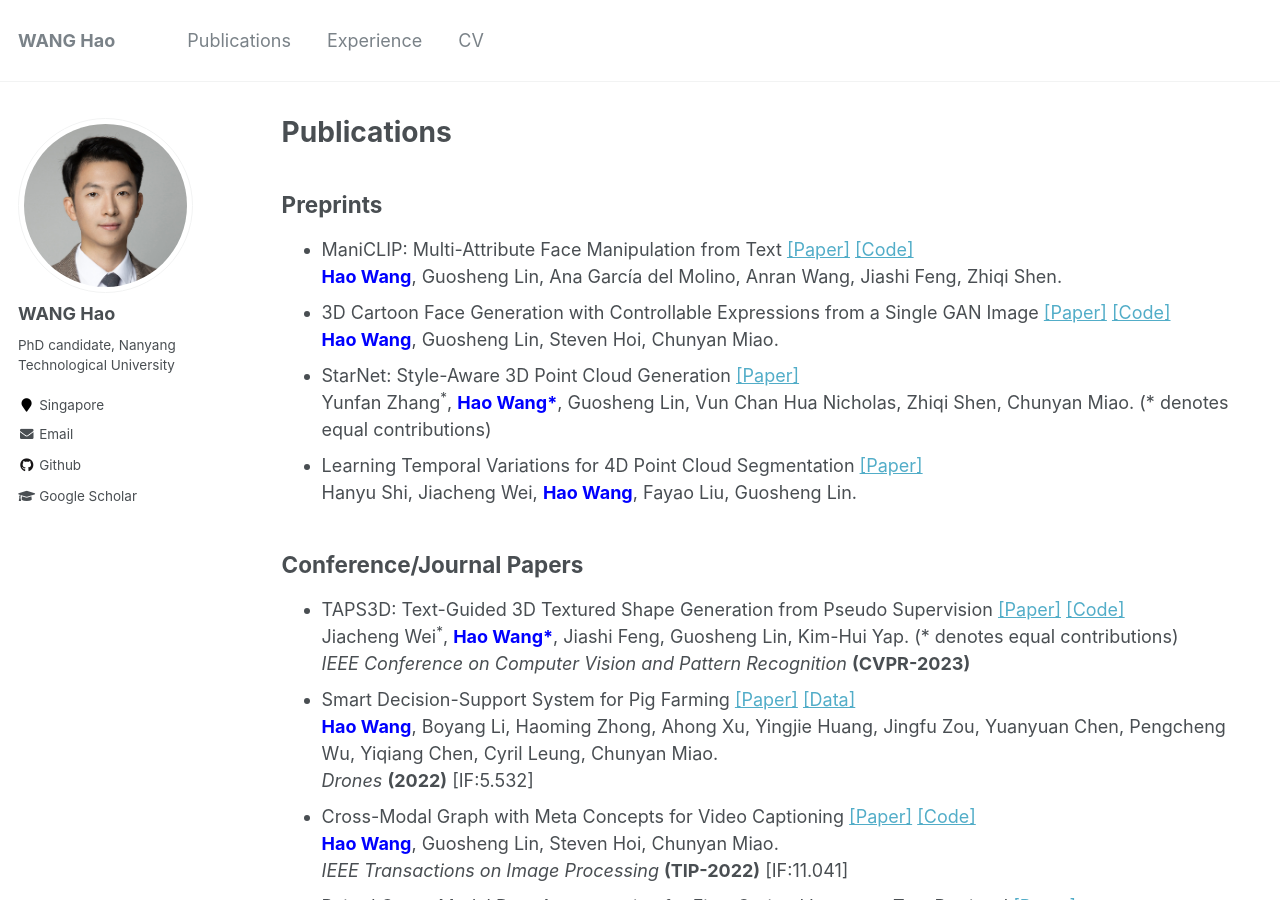
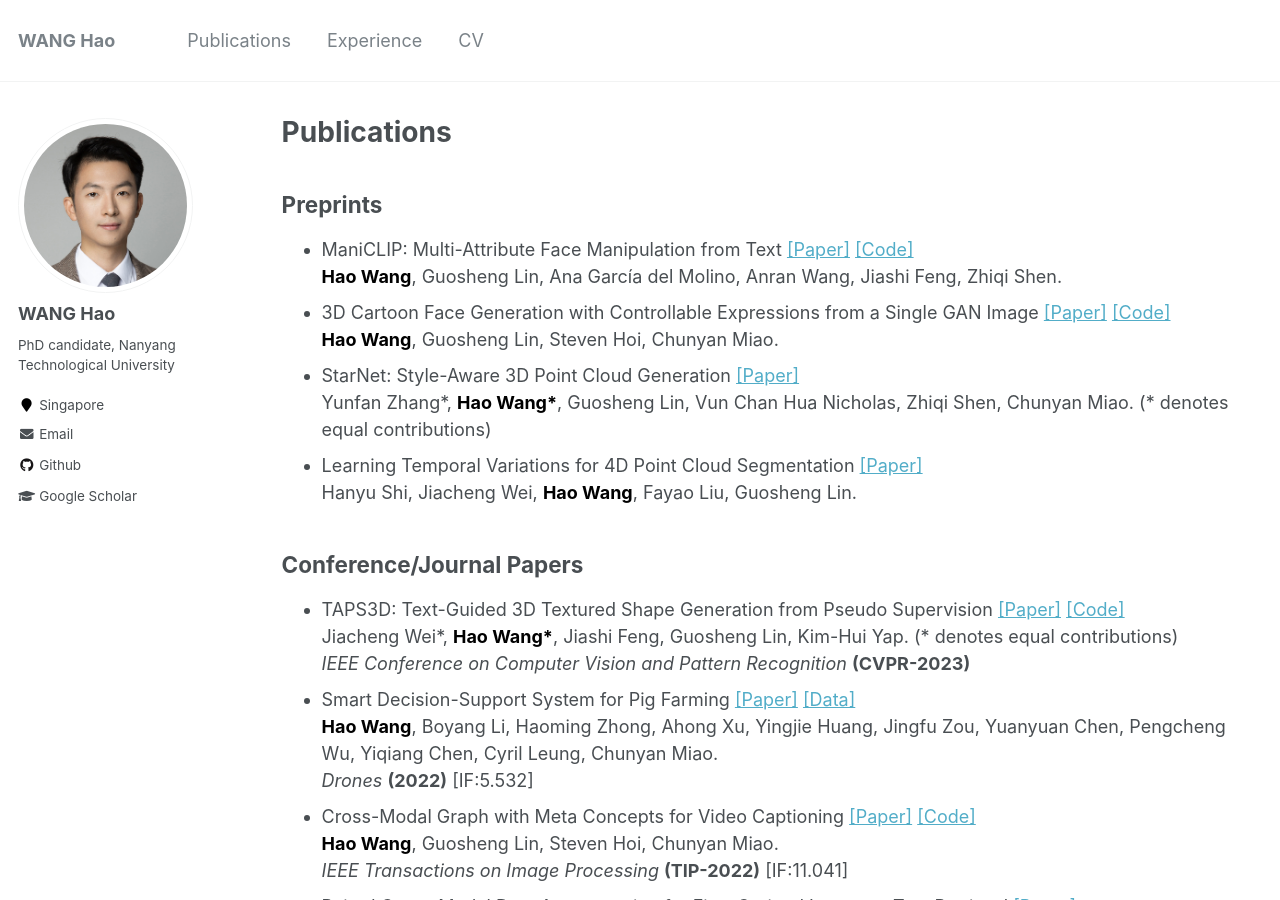
Before and after one commit to hwang1996/hwang1996.github.io, a Jekyll site: the page built from _pages/publications.md, in a window 1280 px wide and 900 px high. Built offline with Jekyll 4.4.1, drawn with Linux system fonts in a browser that asks for light colours.

Commit message:
2023.6.22 updates

```diff
--- a/_pages/publications.md
+++ b/_pages/publications.md
@@ -11,22 +11,22 @@ author_profile: true
 <li>
   ManiCLIP: Multi-Attribute Face Manipulation from Text <a href="https://arxiv.org/abs/2210.00445">[Paper]</a> <a href="https://github.com/hwang1996/ManiCLIP">[Code]</a>
   <br/>
-  <strong><font color="blue">Hao Wang</font></strong>, Guosheng Lin, Ana García del Molino, Anran Wang, Jiashi Feng, Zhiqi Shen.
+  <strong><font color="black">Hao Wang</font></strong>, Guosheng Lin, Ana García del Molino, Anran Wang, Jiashi Feng, Zhiqi Shen.
 </li>
 <li>
   3D Cartoon Face Generation with Controllable Expressions from a Single GAN Image <a href="https://arxiv.org/abs/2207.14425">[Paper]</a> <a href="https://github.com/hwang1996/3D-Cartoon-Face-Generation">[Code]</a>
   <br/>
-  <strong><font color="blue">Hao Wang</font></strong>, Guosheng Lin, Steven Hoi, Chunyan Miao.
+  <strong><font color="black">Hao Wang</font></strong>, Guosheng Lin, Steven Hoi, Chunyan Miao.
 </li>
 <li>
   StarNet: Style-Aware 3D Point Cloud Generation <a href="https://arxiv.org/abs/2303.15805">[Paper]</a>
   <br/>
-  Yunfan Zhang<sup>*</sup>, <strong><font color="blue">Hao Wang*</font></strong>, Guosheng Lin, Vun Chan Hua Nicholas, Zhiqi Shen, Chunyan Miao. (* denotes equal contributions)
+  Yunfan Zhang*, <strong><font color="black">Hao Wang*</font></strong>, Guosheng Lin, Vun Chan Hua Nicholas, Zhiqi Shen, Chunyan Miao. (* denotes equal contributions)
 </li>
 <li>
   Learning Temporal Variations for 4D Point Cloud Segmentation <a href="https://arxiv.org/abs/2207.04673">[Paper]</a>
   <br/>
-  Hanyu Shi, Jiacheng Wei, <strong><font color="blue">Hao Wang</font></strong>, Fayao Liu, Guosheng Lin.
+  Hanyu Shi, Jiacheng Wei, <strong><font color="black">Hao Wang</font></strong>, Fayao Liu, Guosheng Lin.
 </li>
 </ul>
 
@@ -36,83 +36,83 @@ author_profile: true
 <li>
     TAPS3D: Text-Guided 3D Textured Shape Generation from Pseudo Supervision <a href="https://arxiv.org/abs/2303.13273">[Paper]</a> <a href="https://github.com/plusmultiply/taps3d">[Code]</a>
     <br/>
-    Jiacheng Wei<sup>*</sup>, <strong><font color="blue">Hao Wang*</font></strong>, Jiashi Feng, Guosheng Lin, Kim-Hui Yap. (* denotes equal contributions)
+    Jiacheng Wei*, <strong><font color="black">Hao Wang*</font></strong>, Jiashi Feng, Guosheng Lin, Kim-Hui Yap. (* denotes equal contributions)
     <br/>
     <i>IEEE Conference on Computer Vision and Pattern Recognition </i> <strong>(CVPR-2023)</strong><br>
 </li>
 <li>
     Smart Decision-Support System for Pig Farming <a href="https://www.mdpi.com/2504-446X/6/12/389">[Paper]</a> <a href="https://github.com/hwang1996/Pig-Image-Data">[Data]</a>
     <br/>
-    <strong><font color="blue">Hao Wang</font></strong>, Boyang Li, Haoming Zhong, Ahong Xu, Yingjie Huang, Jingfu Zou, Yuanyuan Chen, Pengcheng Wu, Yiqiang Chen, Cyril Leung, Chunyan Miao.
+    <strong><font color="black">Hao Wang</font></strong>, Boyang Li, Haoming Zhong, Ahong Xu, Yingjie Huang, Jingfu Zou, Yuanyuan Chen, Pengcheng Wu, Yiqiang Chen, Cyril Leung, Chunyan Miao.
     <br/><i>Drones</i> <strong>(2022)</strong> [<alert>IF:5.532</alert>]<br>
 </li>
 <li>
     Cross-Modal Graph with Meta Concepts for Video Captioning <a href="https://arxiv.org/abs/2108.06458">[Paper]</a> <a href="https://github.com/hwang1996/Meta-Concepts-for-Video-Captioning">[Code]</a>
     <br/>
-    <strong><font color="blue">Hao Wang</font></strong>, Guosheng Lin, Steven Hoi, Chunyan Miao.
+    <strong><font color="black">Hao Wang</font></strong>, Guosheng Lin, Steven Hoi, Chunyan Miao.
     <br/><i>IEEE Transactions on Image Processing</i>
     <strong>(TIP-2022)</strong> [<alert>IF:11.041</alert>]<br>
 </li>
 <li>
     Paired Cross-Modal Data Augmentation for Fine-Grained Image-to-Text Retrieval <a href="https://arxiv.org/abs/2207.14428">[Paper]</a>
     <br/>
-    <strong><font color="blue">Hao Wang</font></strong>, Guosheng Lin, Steven Hoi, Chunyan Miao.
+    <strong><font color="black">Hao Wang</font></strong>, Guosheng Lin, Steven Hoi, Chunyan Miao.
     <br/><i>ACM International Conference on Multimedia</i>
     <strong>(ACM MM-2022)</strong><br>
 </li>
 <li>
     Learning Structural Representations for Recipe Generation and Food Retrieval <a href="https://arxiv.org/abs/2110.01209">[Paper]</a>
     <br/>
-    <strong><font color="blue">Hao Wang</font></strong>, Guosheng Lin, Steven Hoi, Chunyan Miao.
+    <strong><font color="black">Hao Wang</font></strong>, Guosheng Lin, Steven Hoi, Chunyan Miao.
     <br/><i>IEEE Transactions on Pattern Analysis and Machine Intelligence</i>
     <strong>(TPAMI-2022)</strong> [<alert>IF:24.314</alert>]<br>
 </li>
 <li>
     Decomposing Generation Networks with Structure Prediction for Recipe Generation <a href="https://arxiv.org/abs/2007.13374">[Paper]</a>
     <br/>
-    <strong><font color="blue">Hao Wang</font></strong>, Guosheng Lin, Steven Hoi, Chunyan Miao.
+    <strong><font color="black">Hao Wang</font></strong>, Guosheng Lin, Steven Hoi, Chunyan Miao.
     <br/><i>Pattern Recognition</i>
     <strong>(PR-2022)</strong> [<alert>IF:8.518</alert>]<br>
 </li>
 <li>
     Cycle-Consistent Inverse GAN for Text-to-Image Synthesis <a href="https://arxiv.org/abs/2108.01361">[Paper]</a>
     <br/>
-    <strong><font color="blue">Hao Wang</font></strong>, Guosheng Lin, Steven Hoi, Chunyan Miao.
+    <strong><font color="black">Hao Wang</font></strong>, Guosheng Lin, Steven Hoi, Chunyan Miao.
     <br/><i>ACM International Conference on Multimedia</i>
     <strong>(ACM MM-2021)</strong><br>
 </li>
 <li>
     Cross-Modal Food Retrieval: Learning a Joint Embedding of Food Images and Recipes with Semantic Consistency and Attention Mechanism <a href="https://arxiv.org/abs/2003.03955">[Paper]</a>
     <br/>
-    <strong><font color="blue">Hao Wang</font></strong>, Doyen Sahoo, Chenghao Liu, Ke Shu, Palakorn Achananuparp, Ee-peng Lim, Steven C. H. Hoi.
+    <strong><font color="black">Hao Wang</font></strong>, Doyen Sahoo, Chenghao Liu, Ke Shu, Palakorn Achananuparp, Ee-peng Lim, Steven C. H. Hoi.
     <br/><i>IEEE Transactions on Multimedia</i>
     <strong>(TMM-2021)</strong> [<alert>IF:8.182</alert>]<br>
 </li>
 <li>
     Structure-Aware Generation Network for Recipe Generation from Images <a href="https://www.ecva.net/papers/eccv_2020/papers_ECCV/html/5757_ECCV_2020_paper.php">[Paper]</a> <a href="https://github.com/hwang1996/SGN">[Code]</a>
     <br/>
-    <strong><font color="blue">Hao Wang</font></strong>, Guosheng Lin, Steven Hoi, Chunyan Miao.
+    <strong><font color="black">Hao Wang</font></strong>, Guosheng Lin, Steven Hoi, Chunyan Miao.
     <br/><i>European Conference on Computer Vision</i>
     <strong>(ECCV-2020)</strong> <br>
 </li>
 <li>
     SpSequenceNet: Semantic Segmentation Network on 4D Point Clouds <a href="http://openaccess.thecvf.com/content_CVPR_2020/html/Shi_SpSequenceNet_Semantic_Segmentation_Network_on_4D_Point_Clouds_CVPR_2020_paper.html">[Paper]</a> <a href="https://github.com/dante0shy/SpSequenceNet">[Code]</a>
     <br/>
-    Hanyu Shi, Guosheng Lin, <strong><font color="blue">Hao Wang</font></strong>, Tzu-Yi Hung, Zhenhua Wang.
+    Hanyu Shi, Guosheng Lin, <strong><font color="black">Hao Wang</font></strong>, Tzu-Yi Hung, Zhenhua Wang.
     <br/><i>IEEE Conference on Computer Vision and Pattern Recognition</i>
     <strong>(CVPR-2020)</strong> <br>
 </li>
 <li>
     FoodAI: Food Image Recognition via Deep Learning for Smart Food Logging <a href="https://arxiv.org/abs/1909.11946">[Paper]</a>
     <br/>
-    Doyen Sahoo, <strong><font color="blue">Hao Wang</font></strong>, Shu Ke, Xiongwei Wu, Hung Le, Palakorn Achananuparp, Ee-Peng Lim, Steven Hoi.
+    Doyen Sahoo, <strong><font color="black">Hao Wang</font></strong>, Shu Ke, Xiongwei Wu, Hung Le, Palakorn Achananuparp, Ee-Peng Lim, Steven Hoi.
     <br/><i> ACM SIGKDD conference, 2019</i>
     <strong>(KDD-2019)</strong> <br>
 </li>
 <li>
     Learning Cross-Modal Embeddings with Adversarial Networks for Cooking Recipes and Food Images <a href="http://openaccess.thecvf.com/content_CVPR_2019/html/Wang_Learning_Cross-Modal_Embeddings_With_Adversarial_Networks_for_Cooking_Recipes_and_CVPR_2019_paper.html">[Paper]</a> <a href="https://github.com/hwang1996/ACME">[Code]</a>
     <br/>
-    <strong><font color="blue">Hao Wang</font></strong>, Doyen Sahoo, Chenghao Liu, Ee-peng Lim, Steven C. H. Hoi.
+    <strong><font color="black">Hao Wang</font></strong>, Doyen Sahoo, Chenghao Liu, Ee-peng Lim, Steven C. H. Hoi.
     <br/><i>IEEE Conference on Computer Vision and Pattern Recognition</i>
     <strong>(CVPR-2019)</strong> <br>
 </li>
```
